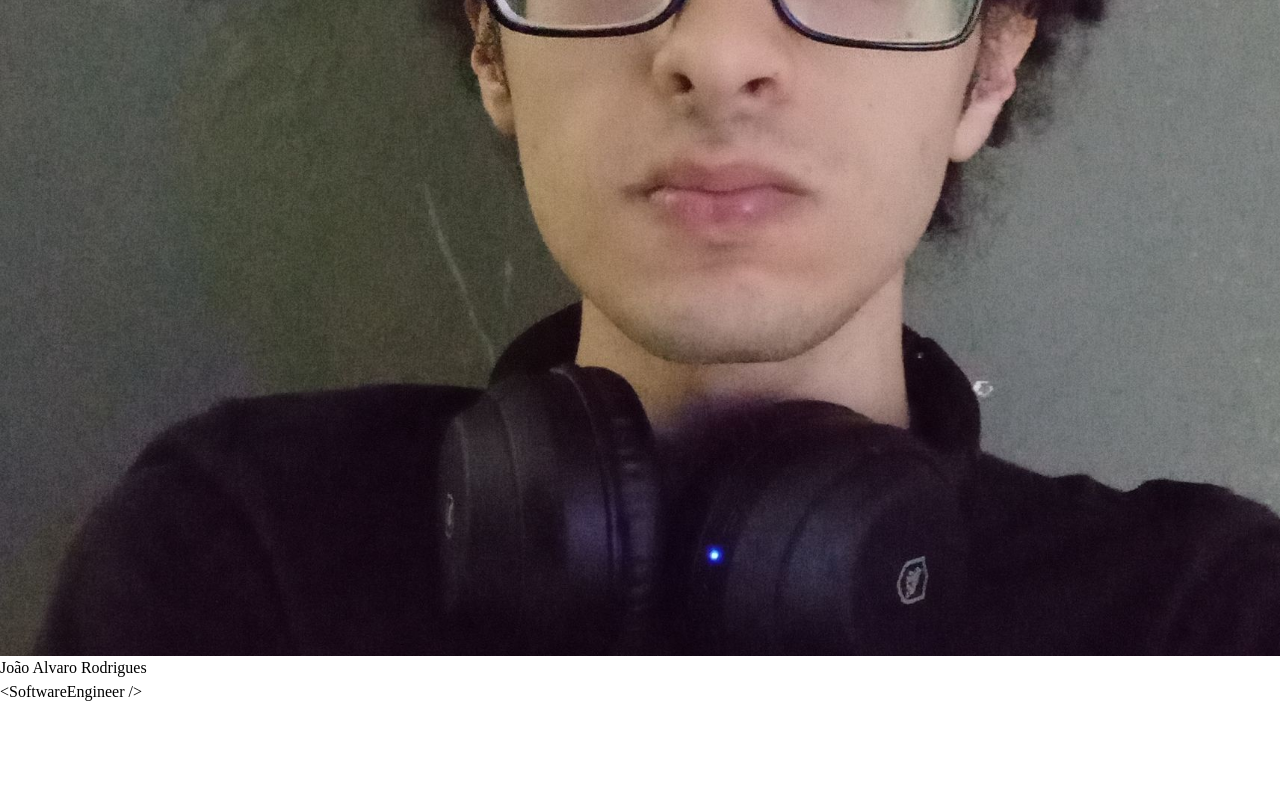
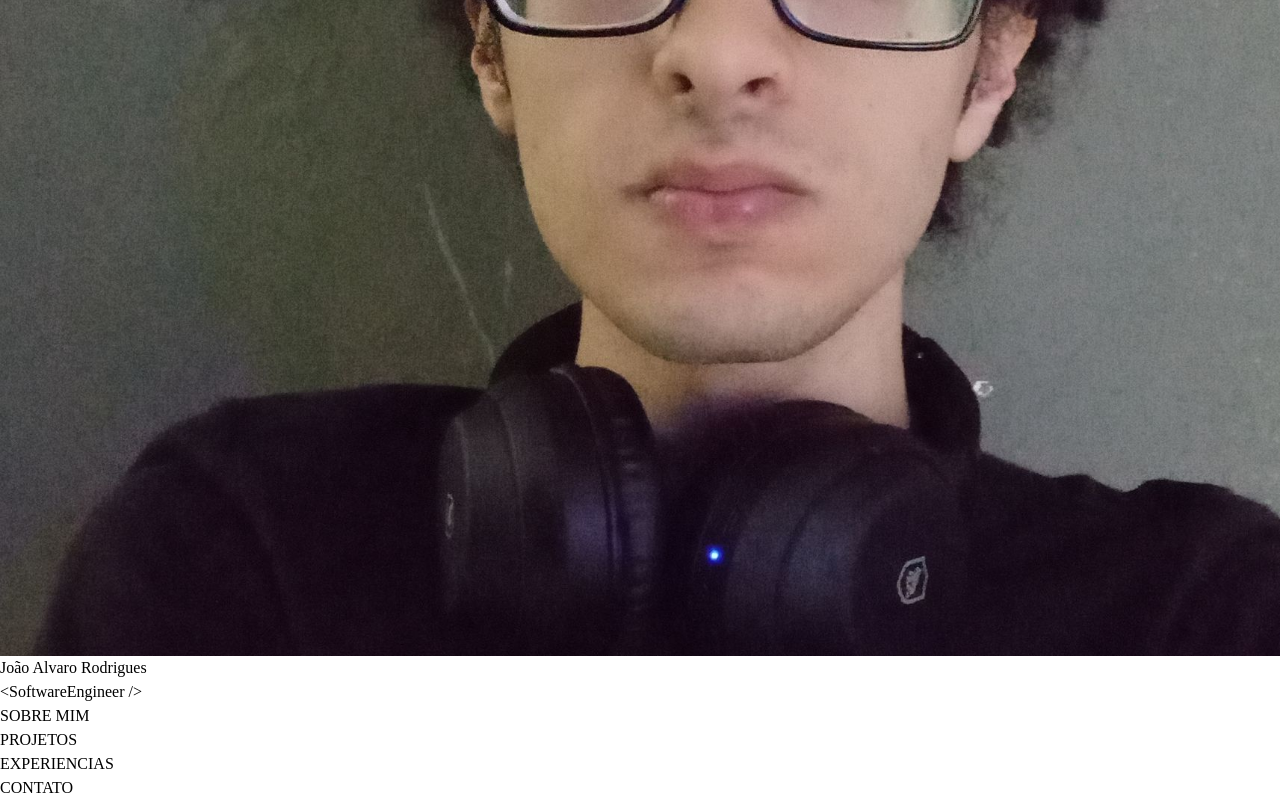
Before and after one commit to jalv21/portfolio-web, a React (Vite) app in the folder portfolio-web/: page / in a window 1280 px wide. Shown: the part 694-1494 px from the top of the page. Before the commit the page ends 1398 px from the top, so only its background shows below. Built offline with nearby package versions, Linux system fonts and the light colour scheme.

Commit message:
feat: criando componente de menu principal

```diff
--- a/portfolio-web/src/components/LandingPage.tsx
+++ b/portfolio-web/src/components/LandingPage.tsx
@@ -64,6 +64,11 @@ export function ProfileHeading() {
 
 export function MainMenu() {
   return (
-    <></>
+    <ul className="flex justify-between items-center gap-10 text-white font-mono text-2xl">
+      <li>SOBRE MIM</li>
+      <li>PROJETOS</li>
+      <li>EXPERIENCIAS</li>
+      <li>CONTATO</li>
+    </ul>
   );
 }
```
